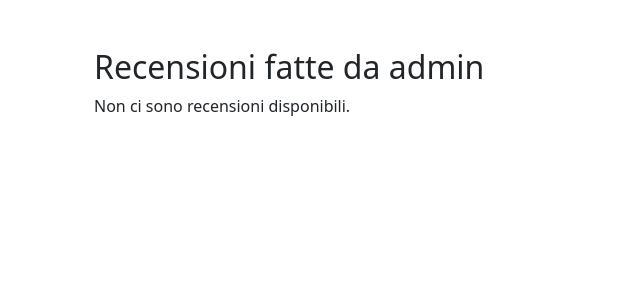
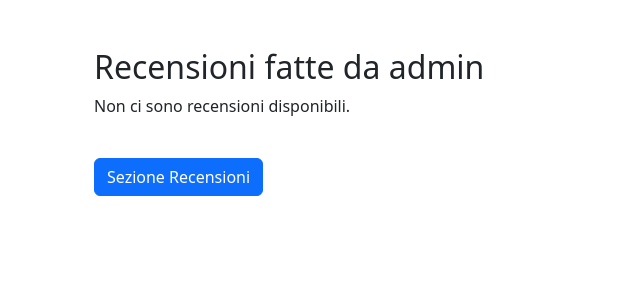
Before and after one commit to Gixter02/Progetto_TechWeb, a Django app: page /reviews/lista/ in a window 1280 px wide. Shown: the part 56-356 px from the top of the page, without its empty margins (0-640 px from the left). Run offline with Django 5.2, Linux system fonts and the light colour scheme; a user stored in the database is signed in; data comes from the database, SQL or seed files in the repository.

Commit message:
Migliorata navigabilità Recensioni

```diff
--- a/reviews/templates/reviews/lista_recensioni.html
+++ b/reviews/templates/reviews/lista_recensioni.html
@@ -33,6 +33,9 @@
   {% else %}
     <p>Non ci sono recensioni disponibili.</p>
   {% endif %}
-
+  <div>
+      <br>
+    <a href="{% url 'reviews:homepage_recensioni' %}" class="btn btn-primary">Sezione Recensioni</a>
+    </div>
 </div>
 {% endblock %}
```
